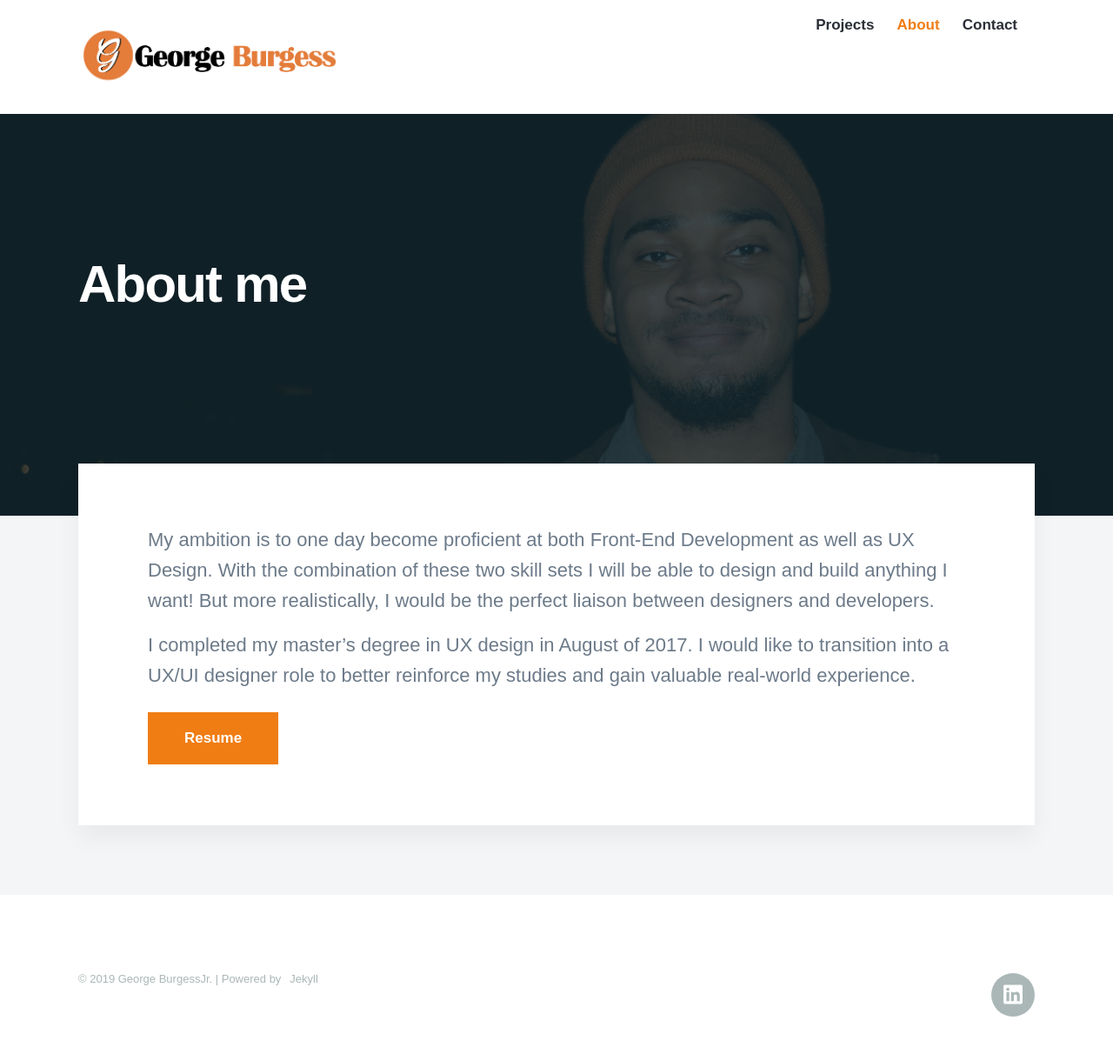
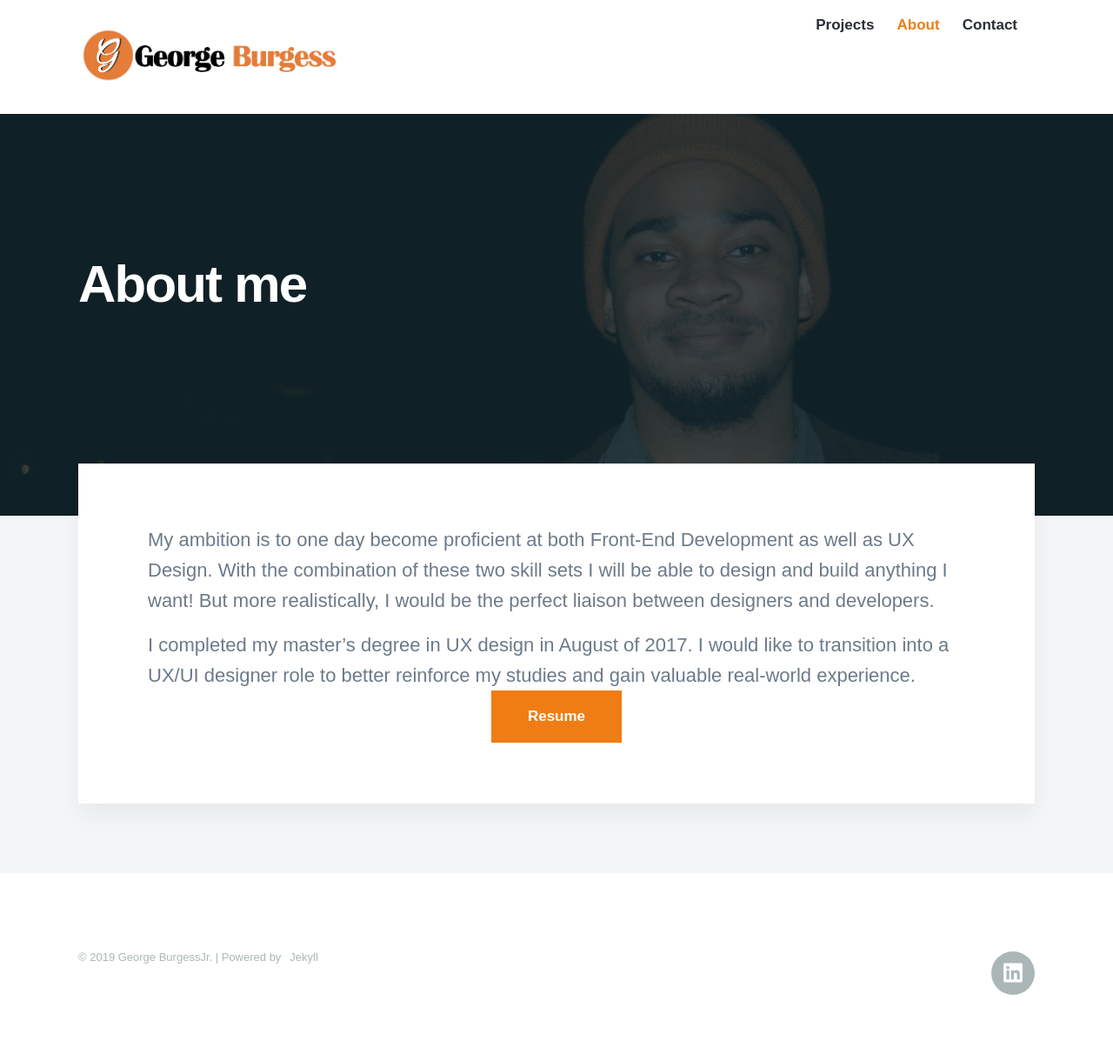
Before and after one commit to GeorgeBurgess0827/Webby, a Jekyll site: the page built from _pages/about.md, in a window 1280 px wide. Shown: the whole page at 87% size. Built offline with Jekyll 4.4.1, drawn with Linux system fonts in a browser that asks for light colours; nearby versions of some CDN libraries; some web fonts are replaced; after the commit the page ends 1187 px from its top, so only the background shows below that.

Commit message:
Update about.md

```diff
--- a/_pages/about.md
+++ b/_pages/about.md
@@ -9,4 +9,4 @@ My ambition is to one day become proficient at both Front-End Development as wel
 
 I completed my master’s degree in UX design in August of 2017. I would like to transition into a UX/UI designer role to better reinforce my studies and gain valuable real-world experience.
 
-<a href="/files/George Burgess.pdf" class="button button--large">Resume</a>
+<center><a href="https://www.geburgess.com/files/George Burgess.pdf" class="button button--large">Resume</a></center>
```
